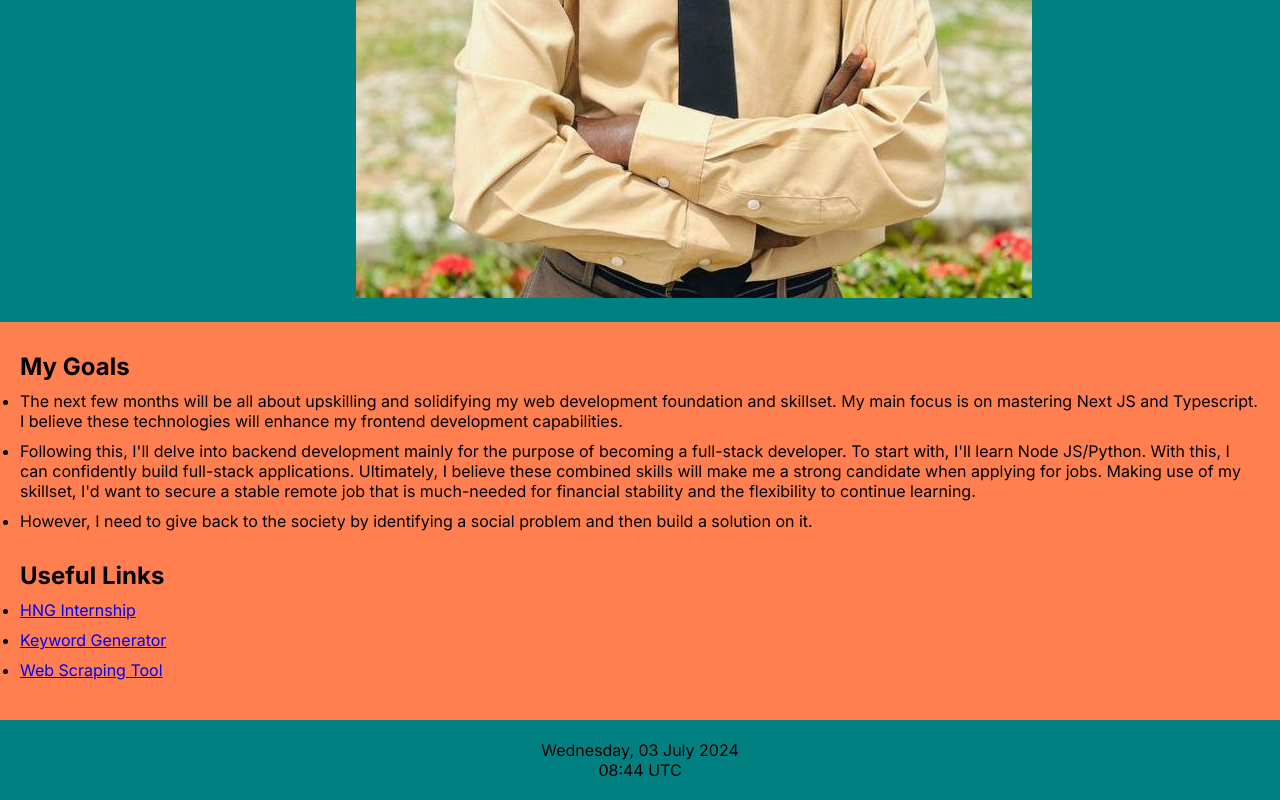
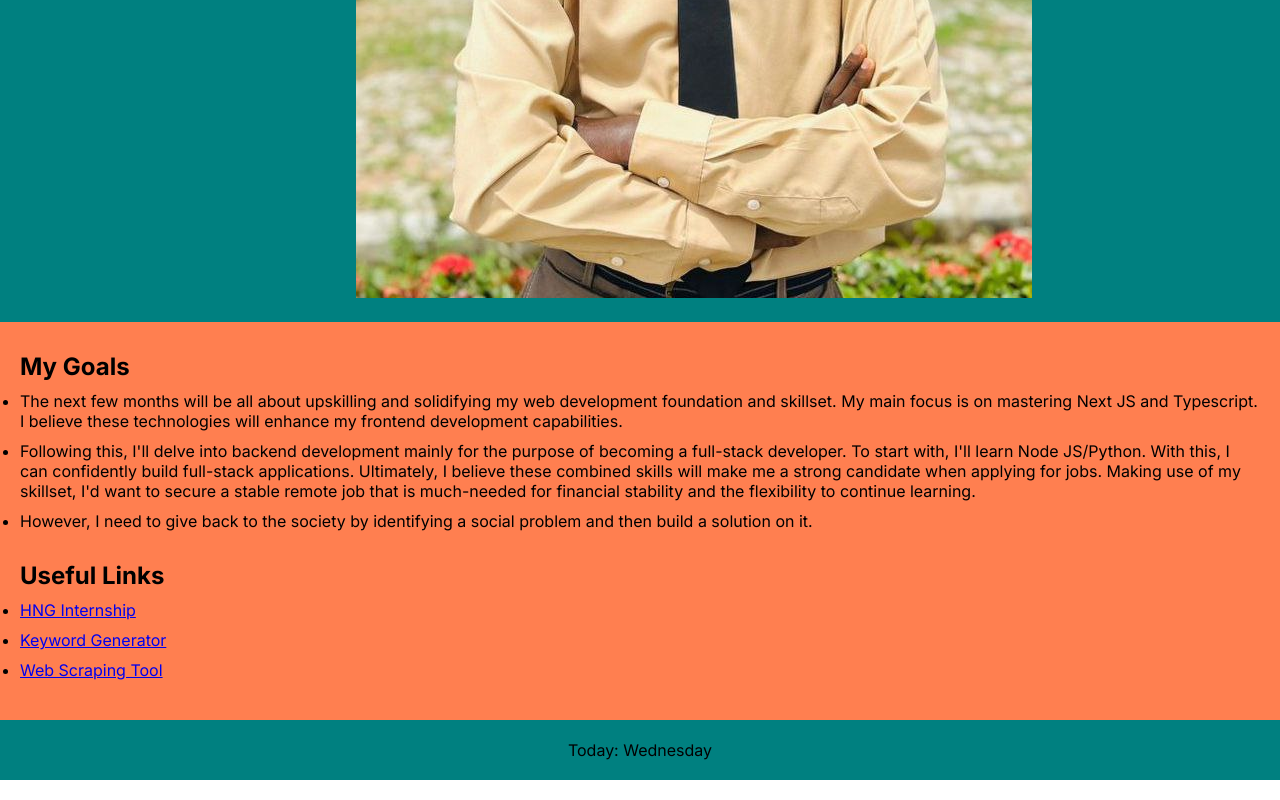
Before and after one commit to Bidex-03/hng-stage-1, a plain HTML site: page index.html in a window 1280 px wide. Shown: the part 522-1322 px from the top of the page. Drawn offline with Linux system fonts and the light colour scheme; a web font is replaced by a local one.

Commit message:
chore: added currentDay✅

```diff
--- a/index.html
+++ b/index.html
@@ -72,9 +72,9 @@
       </section>
     </main>
     <footer>
-      <p data-testid="currentDay">Wednesday, 03 July 2024</p>
-      <p data-testid="currentTimeUTC">08:44 UTC</p>
+      <p data-testid="currentDay">Today: <span data-testid="day"></span></p>
+      <p data-testid="currentTimeUTC"></p>
     </footer>
-    <script src="script.js"></script>
+    <script src="./script.js"></script>
   </body>
 </html>
--- a/script.js
+++ b/script.js
@@ -0,0 +1,37 @@
+let date = new Date();
+
+// let options = {
+//   day: "numeric",
+//   month: "numeric",
+//   year: "numeric",
+//   hour: "numeric",
+//   minute: "numeric",
+//   weekday: "long", // short, narrow
+// };
+
+
+// display current day
+const currentDayElement = document.querySelector(
+  '[data-testid="currentDay"]'
+);
+const dayElement = currentDayElement.querySelector(
+  '[data-testid="day"]'
+);
+
+const today = new Date();
+
+const day = today.getDay();
+
+const weekdays = [
+  "Sunday",
+  "Monday",
+  "Tuesday",
+  "Wednesday",
+  "Thursday",
+  "Friday",
+  "Saturday",
+];
+
+dayElement.innerHTML = weekdays[day];
+
+// display current time
```
